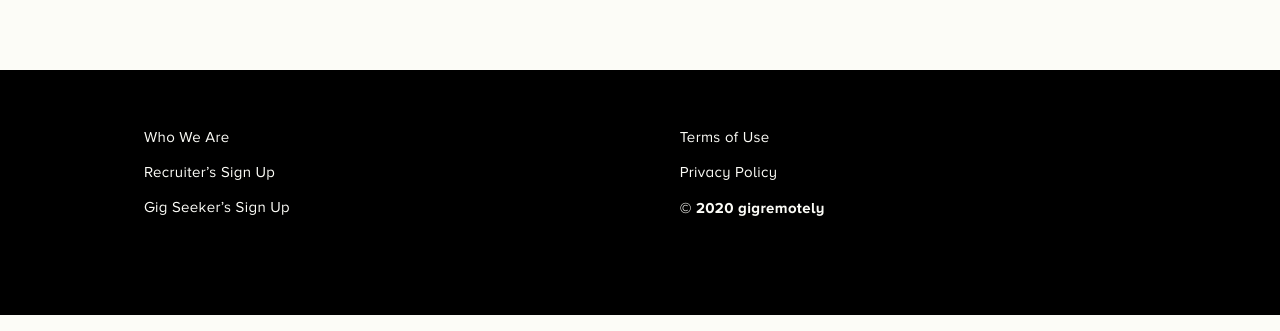
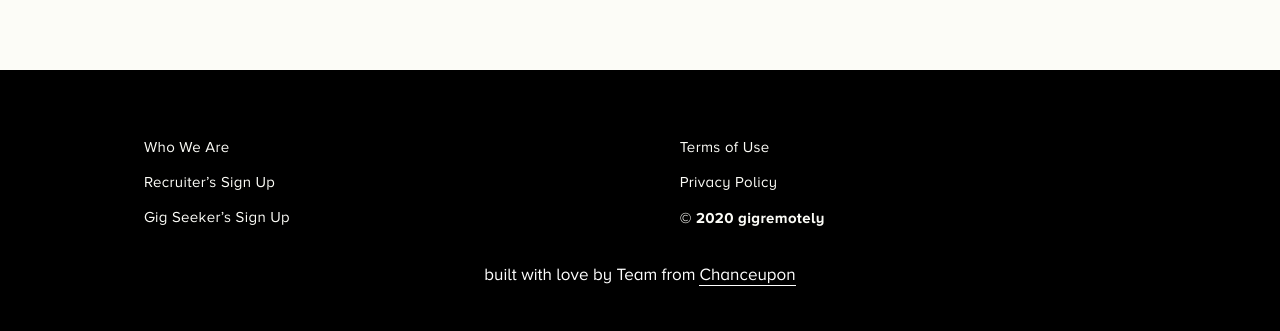
Before and after one commit to lynhan96/gig-remotely, a Next.js app: page / in a window 1280 px wide. Shown: the part 1858-2189 px from the top of the page. Built offline with nearby package versions, Linux system fonts and the light colour scheme; no server answers; what spacetime would draw is missing.

Commit message:
update footer

```diff
--- a/components/pages/Footer/index.js
+++ b/components/pages/Footer/index.js
@@ -1,7 +1,7 @@
 import React from 'react';
 import Router from 'next/router';
 import {
-  Wrapper, StyledContainer, StyledText, Group,
+  Wrapper, StyledContainer, StyledText, Group, Hint
 } from './styles';
 
 const Footer = () => (
@@ -17,6 +17,10 @@ const Footer = () => (
         <StyledText size='xs' onClick={() => Router.push('/privacy-policy')}>Privacy Policy</StyledText>
         <StyledText size='xs' weight='bold'>&#169; 2020 gigremotely</StyledText>
       </Group>
+      <Hint>
+        built with love by Team from
+        <a href='https://chanceupon.co/'>Chanceupon</a>
+      </Hint>
     </StyledContainer>
   </Wrapper>
 );
--- a/components/pages/Footer/styles.js
+++ b/components/pages/Footer/styles.js
@@ -5,13 +5,29 @@ import { Text } from 'components/global';
 
 export const Wrapper = styled.div`
   background: ${color.black};
-  padding: 40px 0 100px 0;
+  padding: 50px 0 50px 0;
   display: flex !important;
+`;
+
+export const Hint = styled.div`
+  margin-top: 40px;
+  width: 100%;
+  color: ${color.white};
+  font-size: 17px;
+  text-align: center;
+
+  a {
+    color: ${color.white};
+    margin-left: 4px;
+    text-decoration: unset;
+    padding-bottom: 1px;
+    border-bottom: 1px solid ${color.white};
+  }
 `;
 
 export const StyledContainer = styled(Container)`
   display: flex;
-  flex-direction: row;
+  flex-flow: wrap row;
   align-items: center;
   justify-content: space-between;
 
```
